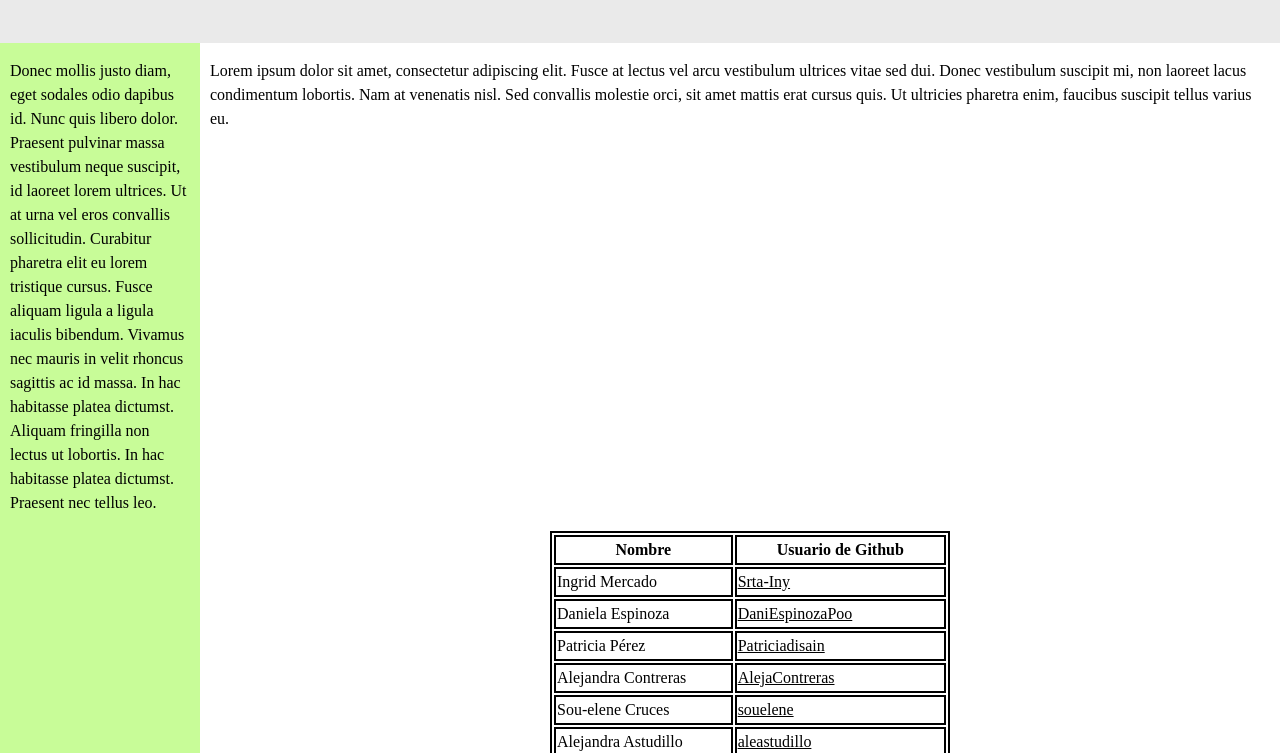
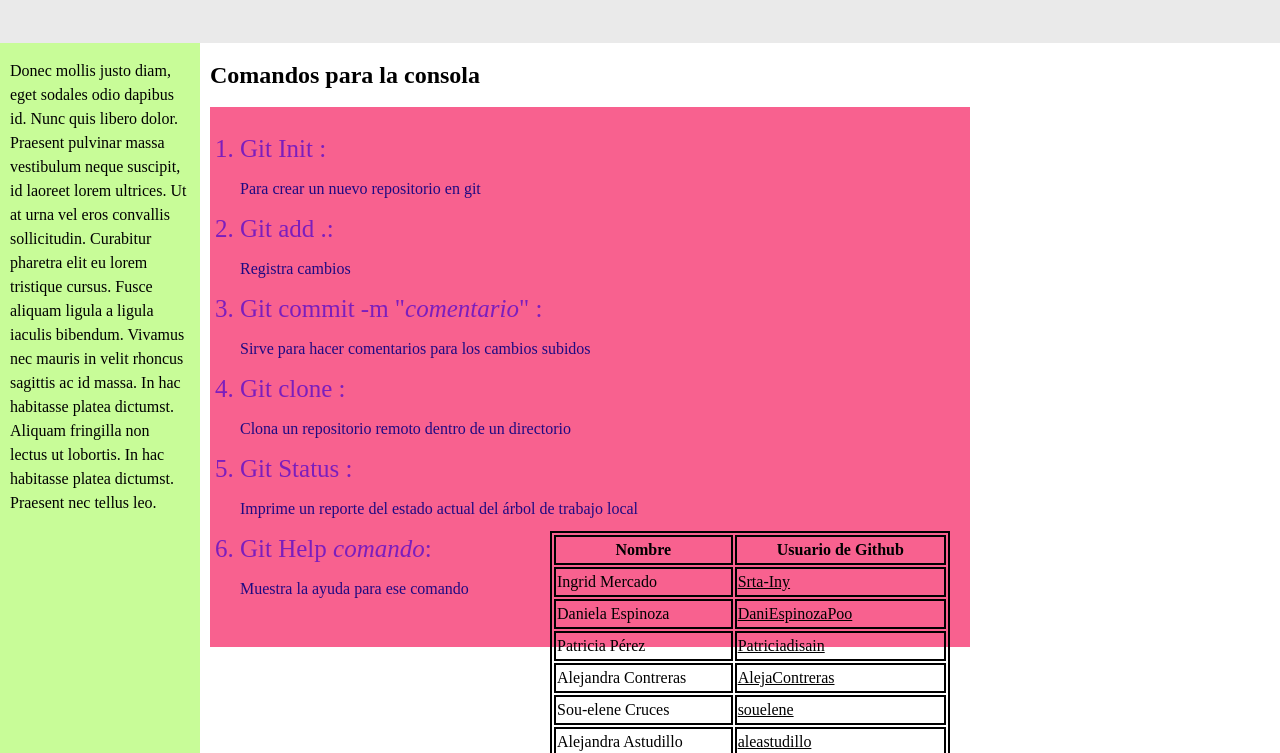
Before and after one commit to buhrlerocha/git-css, a plain HTML site: page index.html in a window 1280 px wide. Shown: the part 47-800 px from the top of the page. Drawn offline with Linux system fonts and the light colour scheme.

Commit message:
se agregan 6 definiciones y diseño

```diff
--- a/css/style.css
+++ b/css/style.css
@@ -76,3 +76,24 @@
 a {
 	color: black;
 }
+
+
+.comando{
+	background:#F8618F;
+	font-size: 16px;
+	color:#1E0A82;
+	font-family:comic sans;
+	width: 700px;
+
+}
+
+.comando li{
+	font-family: comic sans;
+	font-size:25px;
+	color: #7C1EBD;
+}
+
+ol{
+	width: 30px;
+	padding: 30px;
+}
--- a/index.html
+++ b/index.html
@@ -24,7 +24,24 @@
 			<div id="contentcolumn">
 				<div class="innertube">
 					<!-- ESPACIO CENTRAL -->
-					<p>Lorem ipsum dolor sit amet, consectetur adipiscing elit. Fusce at lectus vel arcu vestibulum ultrices vitae sed dui. Donec vestibulum suscipit mi, non laoreet lacus condimentum lobortis. Nam at venenatis nisl. Sed convallis molestie orci, sit amet mattis erat cursus quis. Ut ultricies pharetra enim, faucibus suscipit tellus varius eu.</p>
+					<p>
+                                    <h2>Comandos para la consola</h2>
+
+            <ol class="comando">
+                  <li>Git Init :</li>
+                        <p>Para crear un nuevo repositorio en git</p>
+                  <li>Git add .:</li>
+                        <p>Registra cambios</p>
+                        <li>Git commit -m "<i>comentario</i>" :</li>
+                        <p>Sirve para hacer comentarios para los cambios subidos</p>
+                  <li>Git clone :</li>
+                        <p>Clona un repositorio remoto dentro de un directorio</p>
+                  <li>Git Status :</li>
+                        <p>Imprime un reporte del estado actual del árbol de trabajo local</p>
+                        <li>Git Help <i>comando</i>:</li>
+                        <p>Muestra la ayuda para ese comando</p>
+            </ol>
+                              </p>
 				</div>
 			</div>
 		</div>
```
